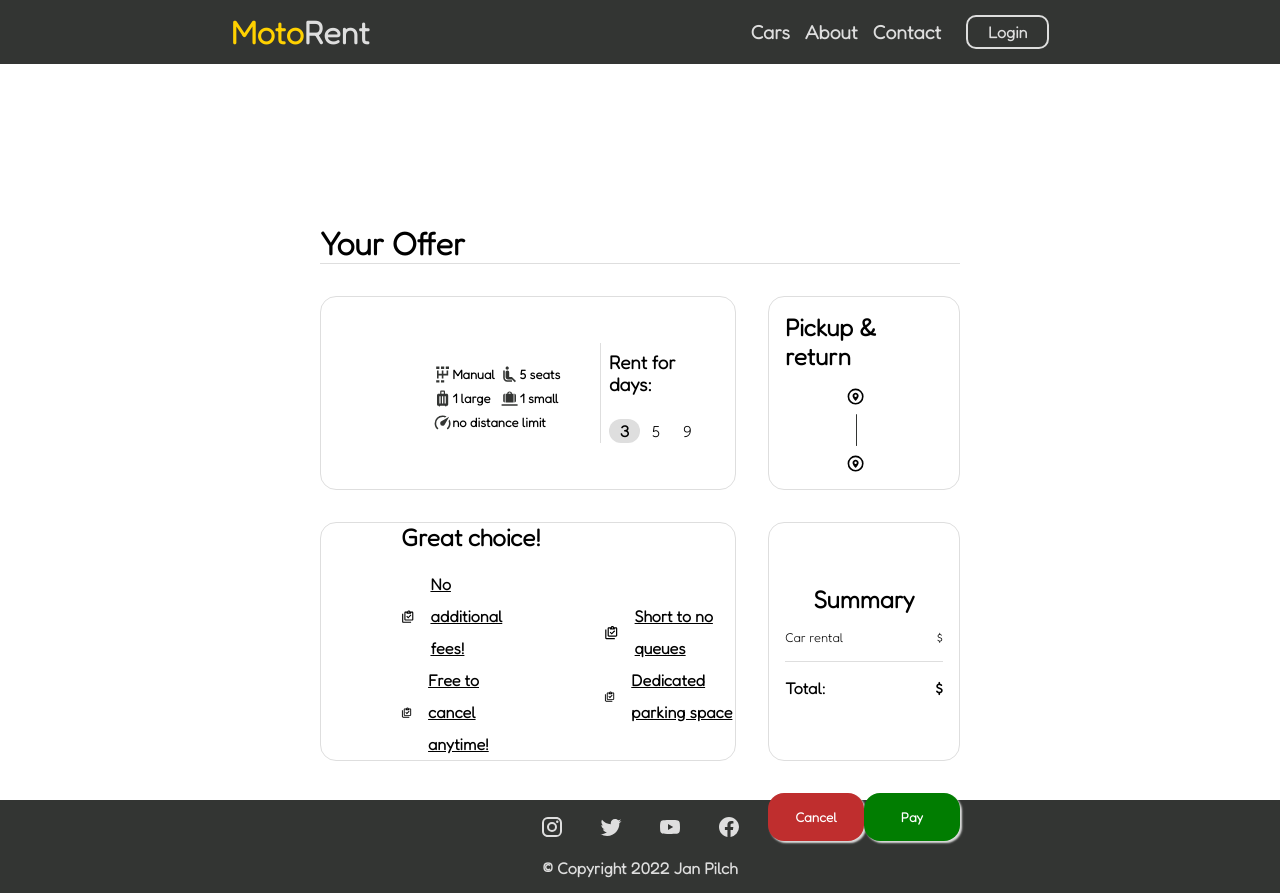
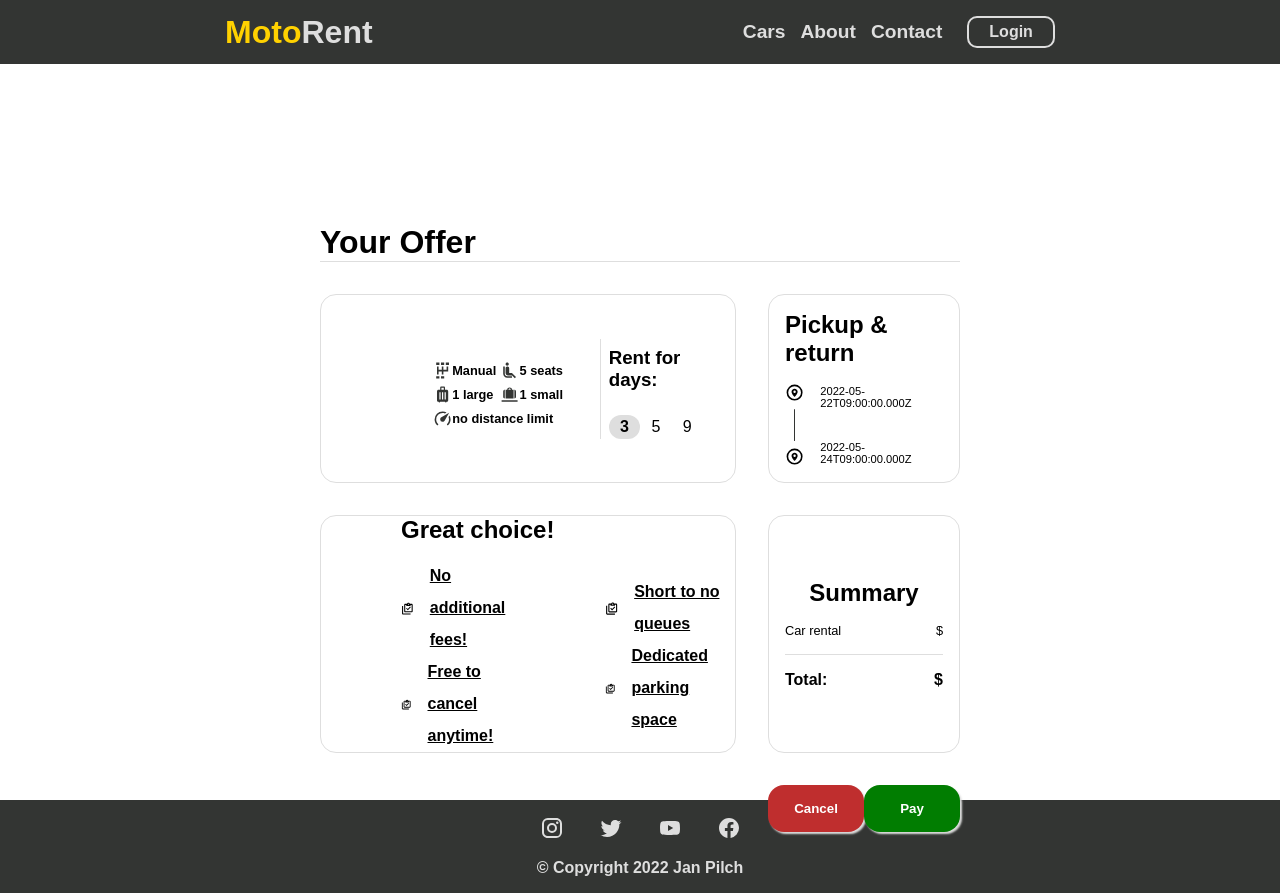
Before and after one commit to jpilch/car-rental, a React (Create React App) app in the folder client/: page /cars/1 in a window 1280 px wide. Built offline with nearby package versions, Linux system fonts and the light colour scheme; no server answers.

Commit message:
render pickup & return dates and add more styling

```diff
--- a/client/public/index.html
+++ b/client/public/index.html
@@ -17,10 +17,7 @@
     <link rel="manifest" href="%PUBLIC_URL%/manifest.json" />
     <link rel="preconnect" href="https://fonts.googleapis.com">
     <link rel="preconnect" href="https://fonts.gstatic.com" crossorigin>
-    <link href="https://fonts.googleapis.com/css2?family=Open+Sans:wght@300;400&display=swap" rel="stylesheet">
-    <link rel="preconnect" href="https://fonts.googleapis.com">
-    <link rel="preconnect" href="https://fonts.gstatic.com" crossorigin>
-    <link href="https://fonts.googleapis.com/css2?family=Fredoka:wght@300&display=swap" rel="stylesheet">
+    <link href="https://fonts.googleapis.com/css2?family=Roboto:wght@300&display=swap" rel="stylesheet">
     <title>MotoRent</title>
   </head>
   <body>
--- a/client/src/components/RentalLocations.jsx
+++ b/client/src/components/RentalLocations.jsx
@@ -1,9 +1,15 @@
 import '../css/RentalLocations.css'
 import {mdiMapMarkerCircle} from '@mdi/js'
 import Icon from '@mdi/react'
-import React from "react";
+import React, {useState} from "react";
 
-const RentalLocations = ({carModel}) => {
+const RentalLocations = ({carModel, days}) => {
+    const today = new Date()
+    const pickupDate = new Date(today.getFullYear(), today.getMonth(), today.getDate(), 9)
+    const returnDate = new Date(today.getFullYear(), today.getMonth(), today.getDate(), 9)
+    pickupDate.setDate(pickupDate.getDate() + 1)
+    returnDate.setDate(returnDate.getDate() + days)
+
     return (
         <section className="rental-locations">
             <h2>Pickup & return</h2>
@@ -21,10 +27,16 @@ const RentalLocations = ({carModel}) => {
                 </div>
                 <div className="addresses">
                     <div className="pickup">
+                        <p className='date'>
+                            {pickupDate && pickupDate.toISOString()}
+                        </p>
                         <p>{carModel.cars && carModel.cars[0].rental.city_en}</p>
                         <p>{carModel.cars && carModel.cars[0].rental.address}</p>
                     </div>
                     <div className="return">
+                        <p className='date'>
+                            {returnDate && returnDate.toISOString()}
+                        </p>
                         <p>{carModel.cars && carModel.cars[0].rental.city_en}</p>
                         <p>{carModel.cars && carModel.cars[0].rental.address}</p>
                     </div>
--- a/client/src/css/RentalLocations.css
+++ b/client/src/css/RentalLocations.css
@@ -19,10 +19,11 @@ section.rental-locations div.locations {
 
 section.rental-locations div.graph {
     display: flex;
+    height: 100%;
     flex-direction: column;
-    justify-content: center;
+    justify-content: flex-start;
     align-items: center;
-    gap: 0.5rem;
+    gap: 0.4rem;
 }
 
 section.rental-locations div.graph div.line {
@@ -35,14 +36,10 @@ section.rental-locations div.graph div.line {
 section.rental-locations .addresses {
     display: flex;
     flex-direction: column;
-    gap: 3.4rem;
+    gap: 2rem;
 }
 
 section.rental-locations .pickup,
 section.rental-locations .return {
-    font-weight: bold;
     font-size: 0.7rem;
-    display: flex;
-    justify-content: center;
-    align-items: center;
 }
--- a/client/src/css/index.css
+++ b/client/src/css/index.css
@@ -17,9 +17,7 @@
 body {
     overflow-x: hidden;
     margin: 0;
-    font-family: -apple-system, BlinkMacSystemFont, 'Segoe UI', 'Roboto', 'Oxygen',
-    'Ubuntu', 'Cantarell', 'Fira Sans', 'Droid Sans', 'Helvetica Neue',
-    sans-serif;
+    font-family: 'Roboto', sans-serif;
     -webkit-font-smoothing: antialiased;
     -moz-osx-font-smoothing: grayscale;
     height: 100vh;
--- a/client/src/pages/CarDetails.jsx
+++ b/client/src/pages/CarDetails.jsx
@@ -40,7 +40,10 @@ const CarDetails = () => {
                     setDays={setDays}
                 />
             </section>
-            <RentalLocations carModel={carModel}/>
+            <RentalLocations
+                carModel={carModel}
+                days={days}
+            />
             <WhatIsIncluded />
             <OfferSummary
                 carModel={carModel}
```
